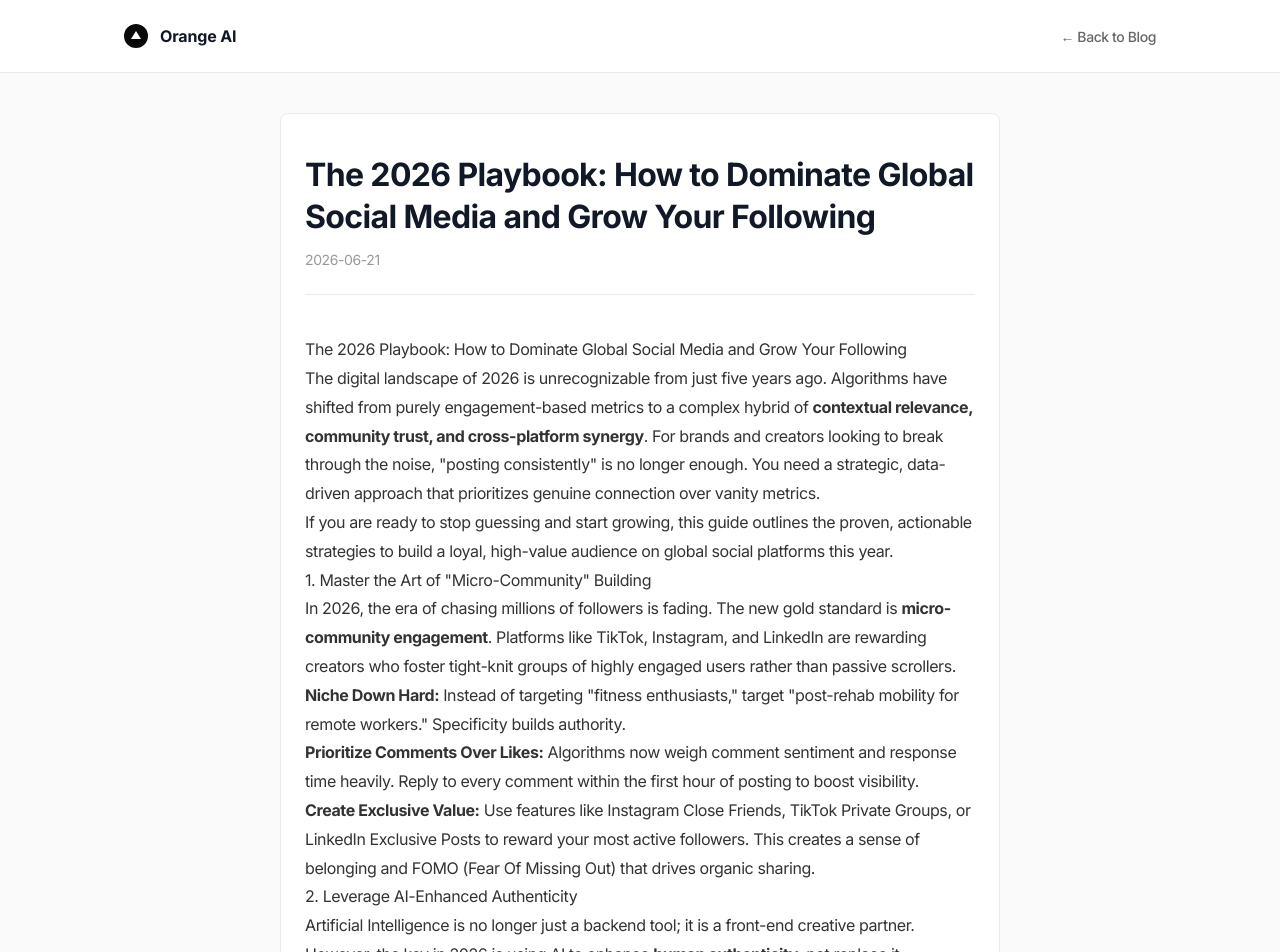
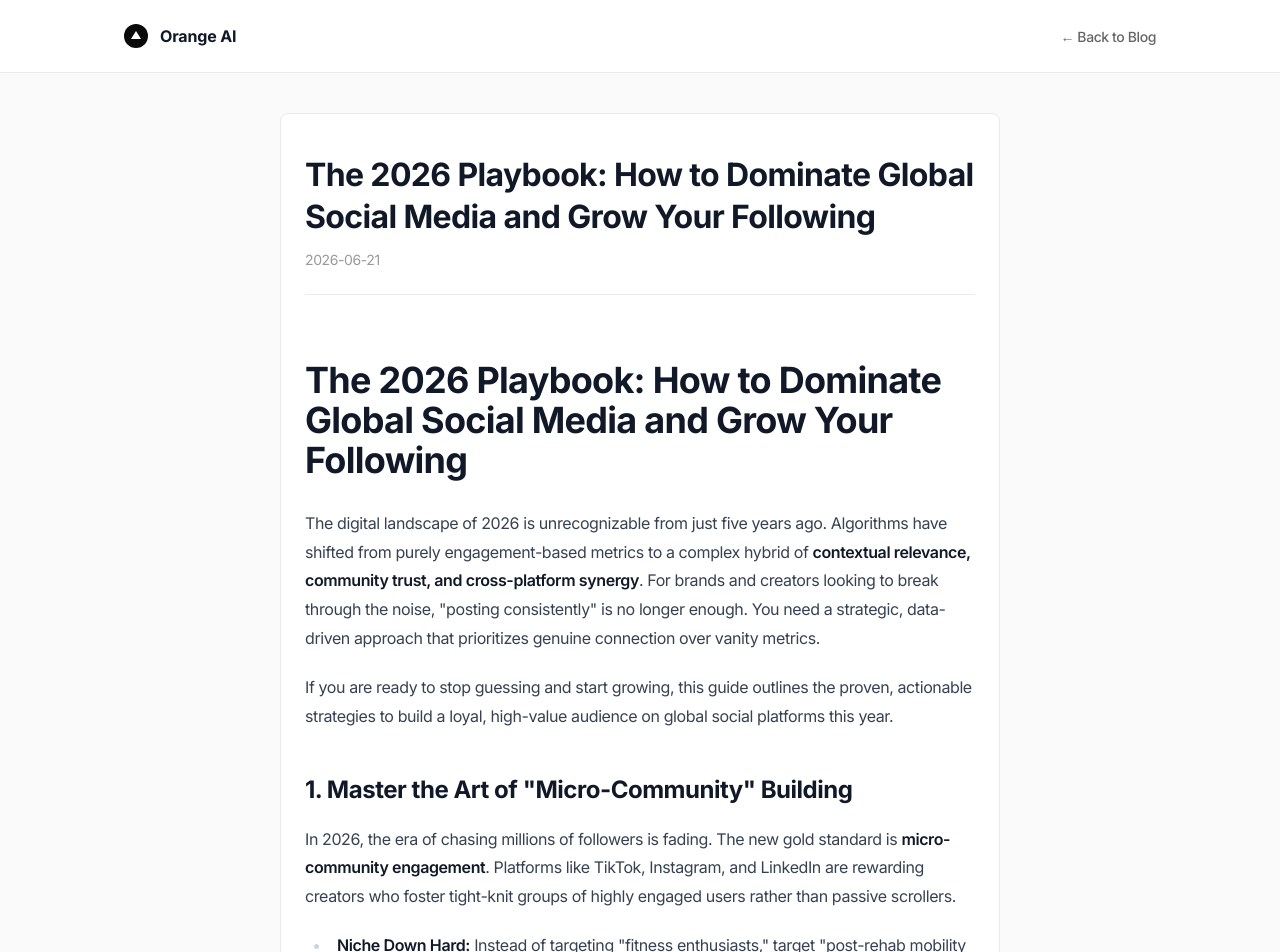
Before and after one commit to Blackdcp/chengzi-ai, a Next.js app: page /en/blog/the-2026-playbook-how-to-dominate-global-social-media-and-grow-your-following in a window 1280 px wide. Shown: the top 952 px of the page. Built offline with nearby package versions, Linux system fonts and the light colour scheme.

Commit message:
style: install tailwind typography plugin and enhance markdown styling

```diff
--- a/package.json
+++ b/package.json
@@ -10,6 +10,7 @@
   },
   "dependencies": {
     "@formatjs/intl-localematcher": "^0.8.10",
+    "@tailwindcss/typography": "^0.5.20",
     "@vercel/analytics": "^2.0.1",
     "clsx": "^2.1.1",
     "framer-motion": "^12.40.0",
--- a/src/app/globals.css
+++ b/src/app/globals.css
@@ -1,4 +1,5 @@
 @import "tailwindcss";
+@plugin "@tailwindcss/typography";
 * { box-sizing: border-box; margin: 0; }
 body { margin: 0; background-color: #fafafa; color: #111827; }
 ::-webkit-scrollbar { width: 6px; }
@@ -51,4 +52,35 @@ body { margin: 0; background-color: #fafafa; color: #111827; }
   .nav-link:hover {
     color: #0a0a0a;
   }
+
+  /* Blog Prose Enhancements */
+  .prose h1, .prose h2, .prose h3 {
+    color: #111827 !important;
+    font-weight: 700 !important;
+    letter-spacing: -0.02em;
+    margin-top: 1.8em !important;
+    margin-bottom: 0.8em !important;
+  }
+  .prose h2 { font-size: 1.5em !important; }
+  .prose h3 { font-size: 1.25em !important; }
+  .prose p {
+    color: #374151 !important;
+    line-height: 1.8 !important;
+    margin-bottom: 1.25em !important;
+  }
+  .prose strong {
+    color: #111827 !important;
+    font-weight: 600 !important;
+  }
+  .prose ul, .prose ol {
+    margin-top: 1em !important;
+    margin-bottom: 1em !important;
+    padding-left: 1.625em !important;
+  }
+  .prose li {
+    margin-top: 0.5em !important;
+    margin-bottom: 0.5em !important;
+    line-height: 1.8 !important;
+    color: #374151 !important;
+  }
 }
```
Also changed, not shown: 1 other file (tests, documents, lock files or other folders).
